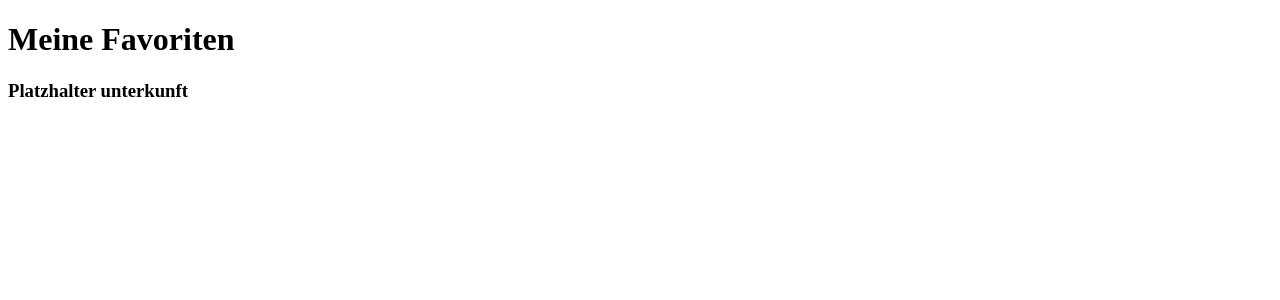
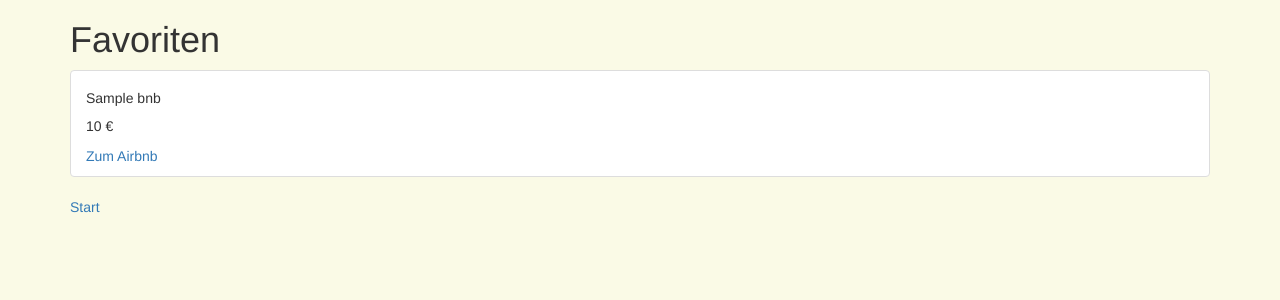
Before and after one commit to pajolinho/RateBnB, a Flask app: page /favoritelist in a window 1280 px wide. Shown: the top 300 px of the page. Run offline with Flask 3, Linux system fonts and the light colour scheme; the visitor is signed in with stand-in values (Sample User, id 1); tables that the repository leaves empty hold one stand-in row (values such as "Sample post"); some libraries are stand-ins or nearby versions.

Commit message:
working favorites list

```diff
--- a/app.py
+++ b/app.py
@@ -99,12 +99,11 @@ def aboutus():
 
 @app.route("/favoritelist")
 def favoritelist():
-    # user_id = session.get("user_id")
-    # #catch notwendig wenn user nicht angemeldet?
-    # favorites = Favs.query.filter_by(user_id=user_id).all()
-    # favorite_bnb_ids = [fav.bnb_id for fav in favorites]
-    # favorite_bnb_listings = BnB.query.filter(Bnb.id.in_(favorite_bnb_ids)).all()
-    favorite_bnb_listings = [] #placeholder
+    user_id = session.get("user_id")
+    #catch notwendig wenn user nicht angemeldet?
+    favorites = Favs.query.filter_by(user_id=user_id).all()
+    favorite_bnb_ids = [fav.bnb_id for fav in favorites]
+    favorite_bnb_listings = Bnb.query.filter(Bnb.id.in_(favorite_bnb_ids)).all()
     return render_template("favorites.html", listings=favorite_bnb_listings)
 # [Q3]
 @app.route("/game", methods=["GET", "POST"])
@@ -140,7 +139,7 @@ def start():
 
 @app.route("/add_favorite/<int:bnb_id>", methods=["POST"])
 def add_favorite(bnb_id):
-    user_id = 1  #placeholder
+    user_id = session.get("user_id")
     existing = Favs.query.filter_by(user_id=user_id, bnb_id=bnb_id).first()
 
     if not existing:
--- a/templates/favorites.html
+++ b/templates/favorites.html
@@ -3,12 +3,30 @@
 <head>
     <meta charset="UTF-8">
     <title>Favoriten</title>
+   <link rel="stylesheet" href="https://stackpath.bootstrapcdn.com/bootstrap/3.4.1/css/bootstrap.min.css" integrity="sha384-HSMxcRTRxnN+Bdg0JdbxYKrThecOKuH5zCYotlSAcp1+c8xmyTe9GYg1l9a69psu" crossorigin="anonymous">
+    <link rel="stylesheet" href="/static/styles.css">
 </head>
 <body>
+
     <div class="container">
-        <h1>Meine Favoriten</h1>
-    </div class="well">
-    <h3>Platzhalter unterkunft</h3>
+        <h1>Favoriten</h1>
+
+        {% if listings %}
+        <ul class="list-group">
+            {% for listing in listings %}
+            <li class="list-group-item">
+                <h5>{{ listing.title }}</h5>
+                <p>{{ listing.price_per_night }} €</p>
+                <a href="{{ listing.link }}" target="_blank" class="btn-sm-success">Zum Airbnb</a>
+            </li>
+            {% endfor %}
+        </ul>
+        {% else %}
+        <p class="text-muted">Du hast noch keine Favoriten gespeichert</p>
+        {% endif %}
+
+        <a href="{{ url_for('index') }}" class="btn-lg-primary">Start</a>
     </div>
+
 </body>
 </html>
```
